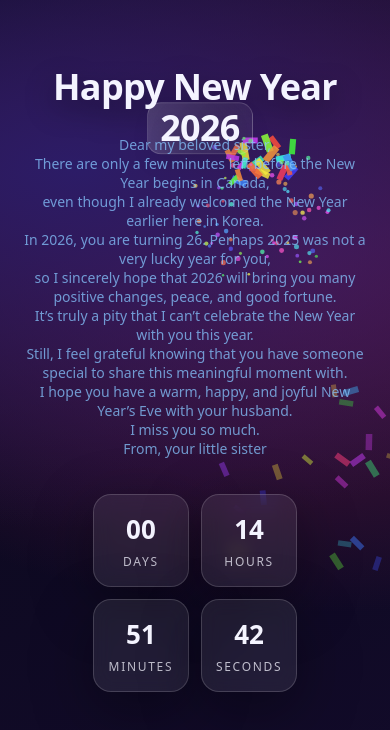
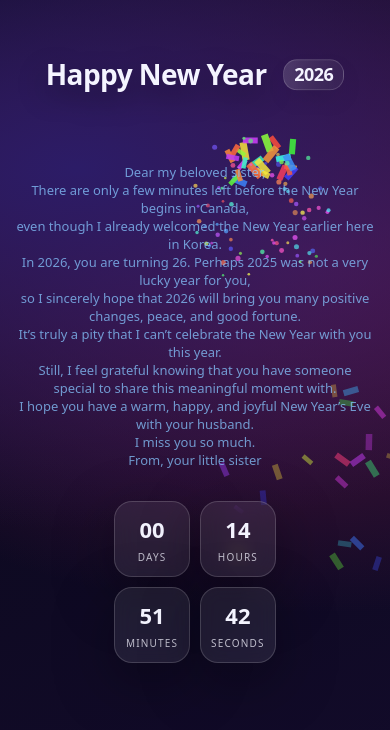
Before and after one commit to kimna2/Happy-New-Year, a plain HTML site: page index.html in a window 390 px wide. Drawn offline with Linux system fonts and the light colour scheme.

Commit message:
Add mobile responsive styles

```diff
--- a/style.css
+++ b/style.css
@@ -157,3 +157,75 @@ body{
     top: 50px;
   }
 }
+
+/* =========================
+   MOBILE (phone & small tablet)
+   ========================= */
+@media (max-width: 768px){
+
+  /* Title phía trên */
+  .top-area{
+    top: 40px;              /* kéo title lên cao hơn */
+  }
+
+  .title{
+    font-size: 34px;        /* nhỏ hơn cho điện thoại */
+    line-height: 1.15;
+  }
+
+  .year{
+    font-size: 18px;
+    padding: 4px 10px;
+  }
+
+  /* Subtitle + countdown ở giữa */
+  .center-area{
+    padding: 16px;
+  }
+
+  .subtitle{
+    font-size: 14px;
+    margin-bottom: 14px;
+  }
+
+  /* Countdown chuyển sang 2 cột */
+  .countdown{
+    grid-template-columns: repeat(2, 1fr);
+    gap: 10px;
+  }
+
+  .cd-box{
+    padding: 12px 10px;
+  }
+
+  .cd-box span{
+    font-size: 26px;
+  }
+
+  .cd-box small{
+    font-size: 10px;
+    letter-spacing: .12em;
+  }
+
+  canvas#fx{
+    filter: blur(0.2px);
+  }
+}
+
+/* =========================
+   EXTRA MOBILE (very small phones)
+   ========================= */
+   @media (max-width: 420px){
+
+  .title{
+    font-size: 28px;
+  }
+
+  .subtitle{
+    font-size: 13px;
+  }
+
+  .cd-box span{
+    font-size: 22px;
+  }
+}
```
